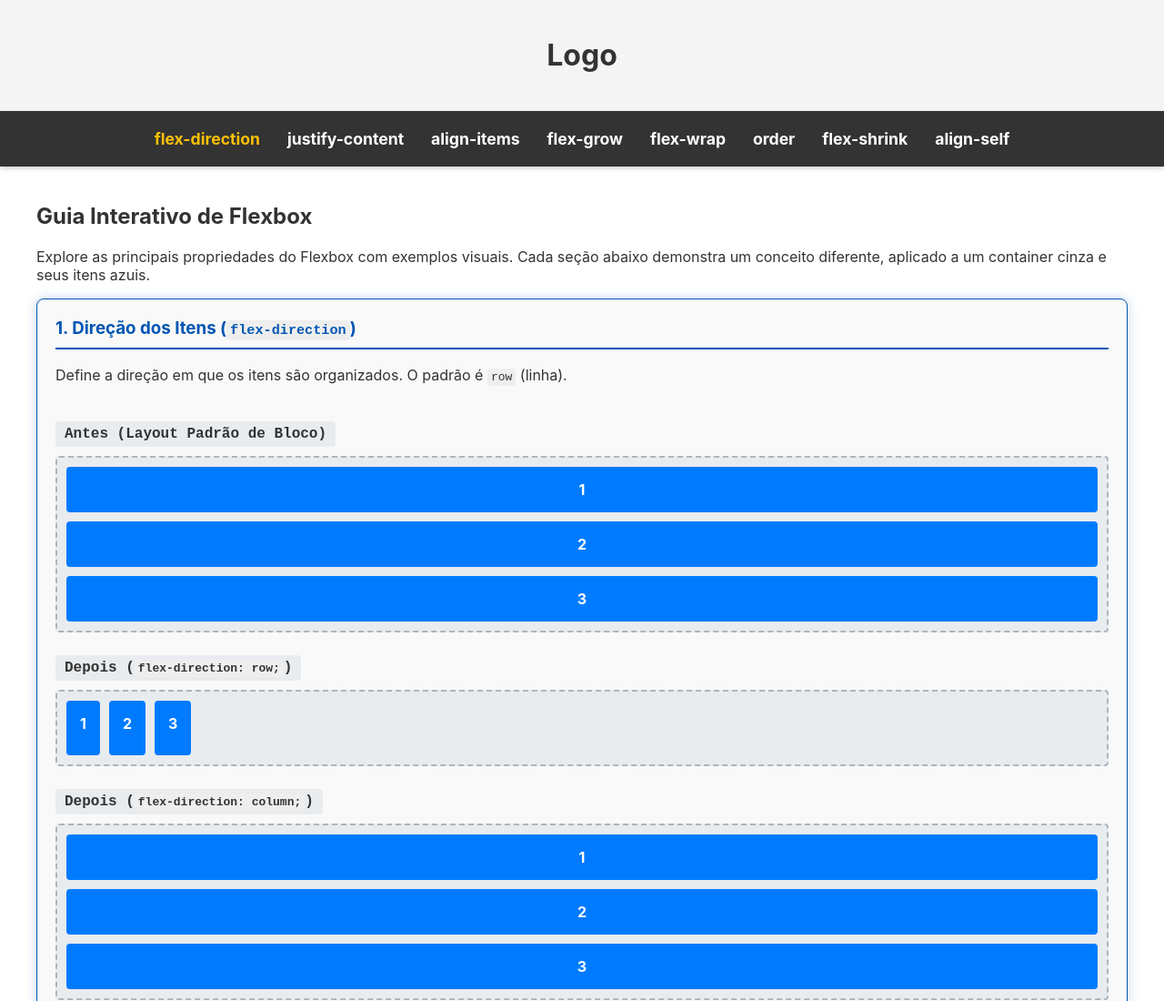
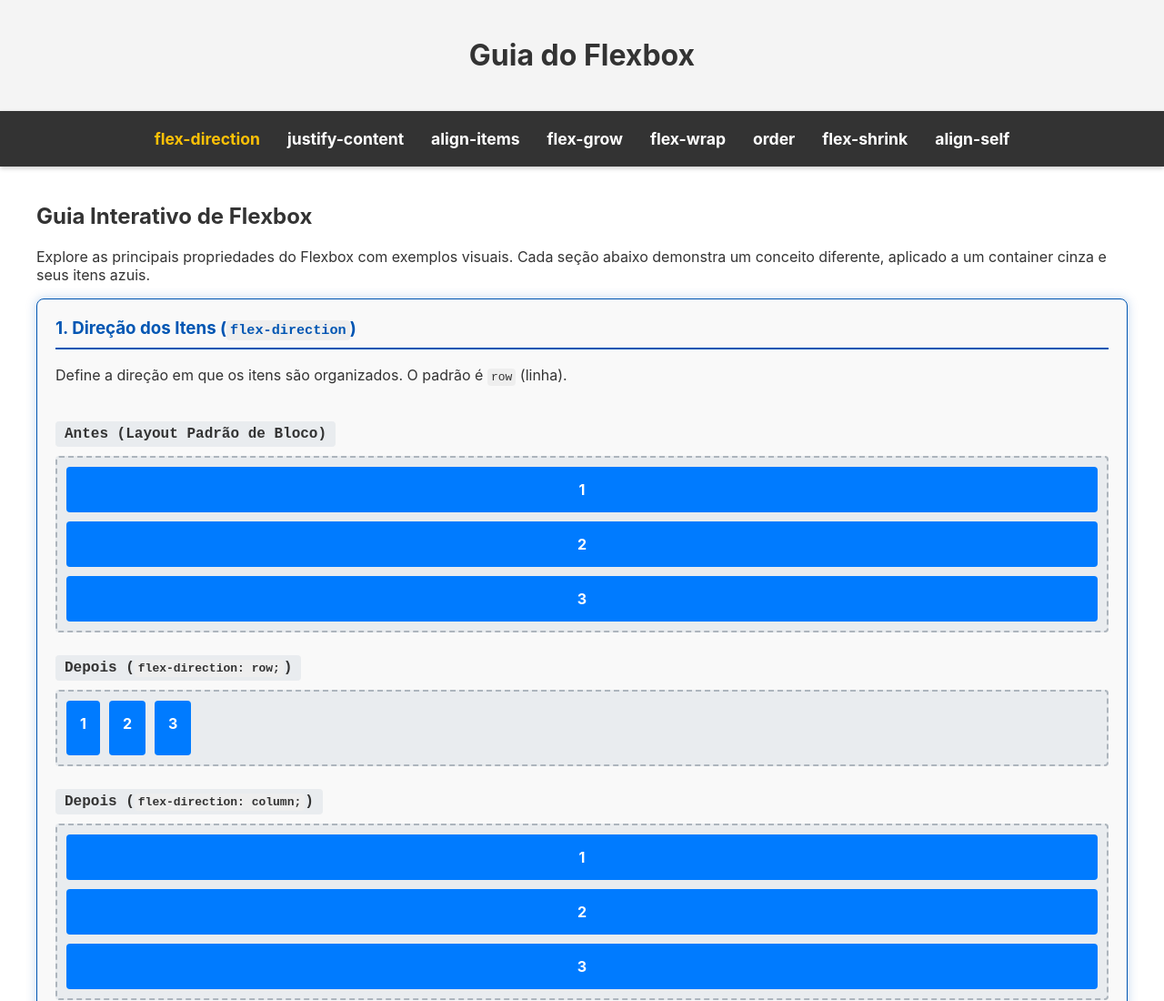
Before and after one commit to JoOlinda/displayflex, a plain HTML site: page index.html in a window 1280 px wide. Shown: the top 1100 px of the page at 91% size. Drawn offline with Linux system fonts and the light colour scheme.

Commit message:
Ajustes no header

```diff
--- a/index.html
+++ b/index.html
@@ -10,7 +10,7 @@
     </head>
     <body>
         <header>
-            <h1>Logo</h1>
+            <h1>Guia do Flexbox</h1>
         </header>
         <nav>
             <ul>
```
